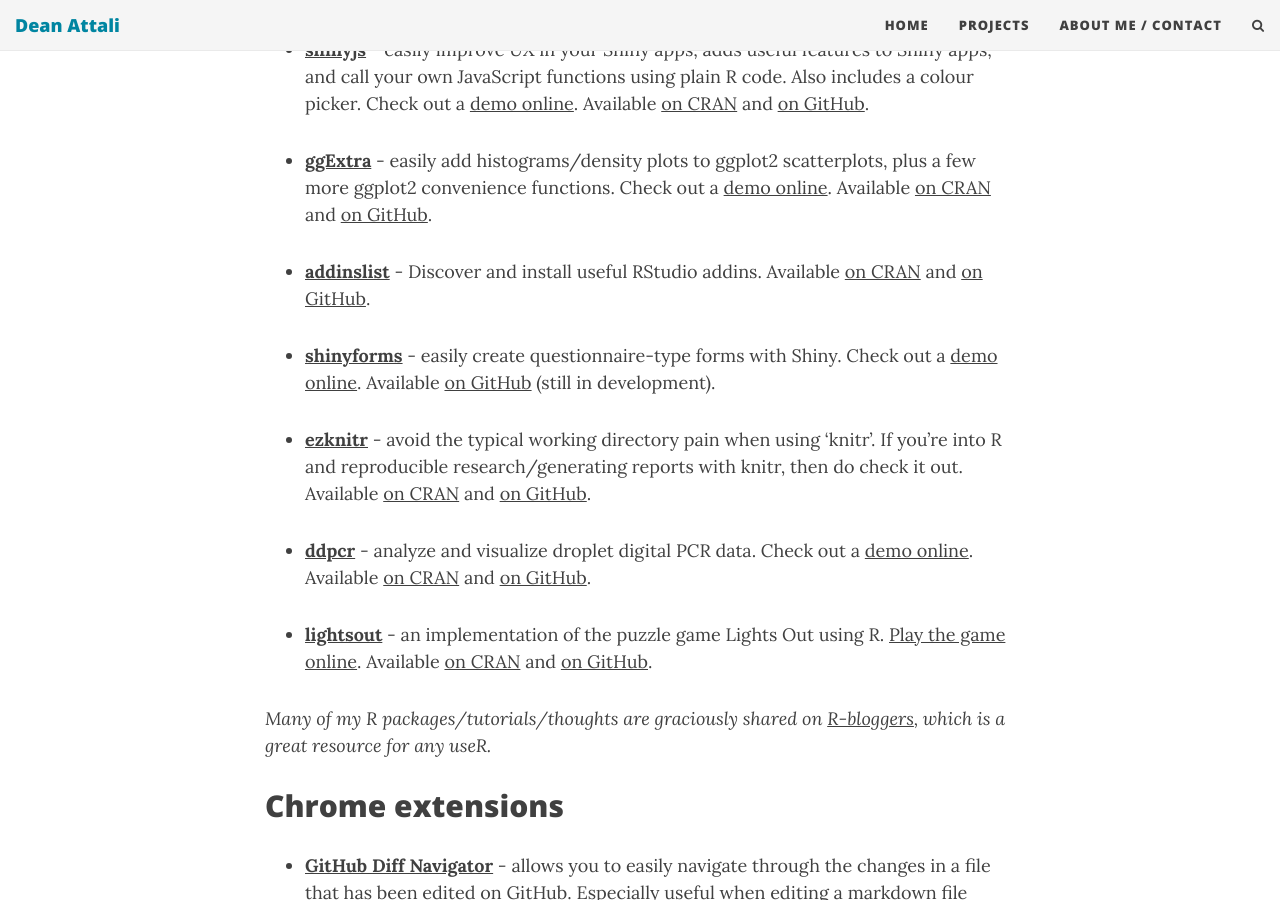
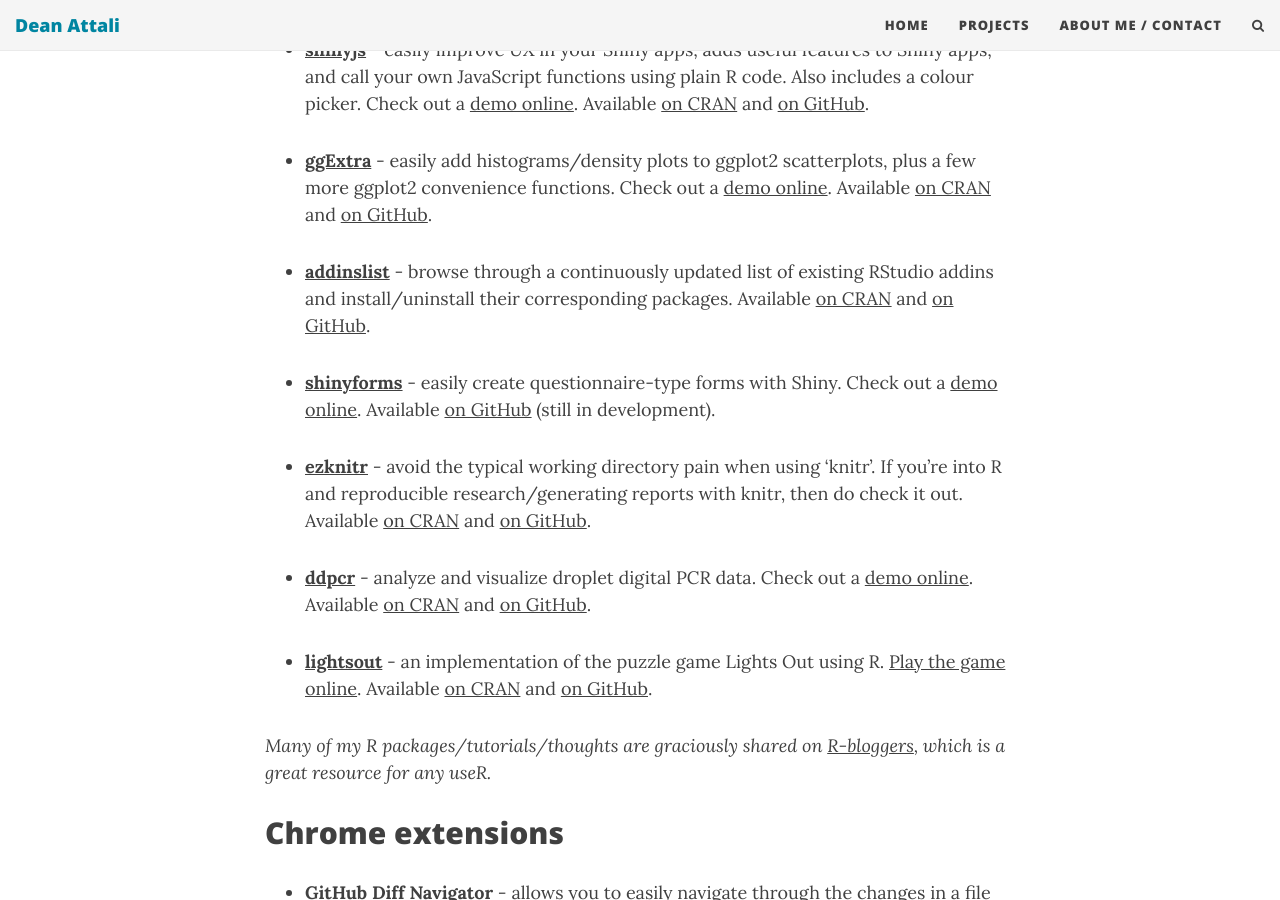
Before and after one commit to daattali/daattali.github.io, a Jekyll site: the page built from projects.md, in a window 1280 px wide and 900 px high, scrolled down 655 px. Built offline with Jekyll 4.4.1, drawn with Linux system fonts in a browser that asks for light colours; nearby versions of some CDN libraries; comment, search, counter and statistics services are not loaded.

Commit message:
Update projects.md

```diff
--- a/projects.md
+++ b/projects.md
@@ -19,7 +19,7 @@
 
 - **[ggExtra](https://github.com/daattali/ggExtra)** - easily add histograms/density plots to ggplot2 scatterplots, plus a few more ggplot2 convenience functions. Check out a [demo online](http://daattali.com/shiny/ggExtra-ggMarginal-demo/). Available [on CRAN](https://cran.r-project.org/package=ggExtra) and [on GitHub](https://github.com/daattali/ggExtra).
 
-- **[addinslist](https://github.com/daattali/addinslist)** - Discover and install useful RStudio addins. Available [on CRAN](https://cran.r-project.org/package=addinslist) and [on GitHub](https://github.com/daattali/addinslist).
+- **[addinslist](https://github.com/daattali/addinslist)** - browse through a continuously updated list of existing RStudio addins and install/uninstall their corresponding packages. Available [on CRAN](https://cran.r-project.org/package=addinslist) and [on GitHub](https://github.com/daattali/addinslist).
 
 - **[shinyforms](https://github.com/daattali/shinyforms)** - easily create questionnaire-type forms with Shiny. Check out a [demo online](http://daattali.com/shiny/mimic-google-form/). Available [on GitHub](https://github.com/daattali/ggExtra) (still in development).
 
```
